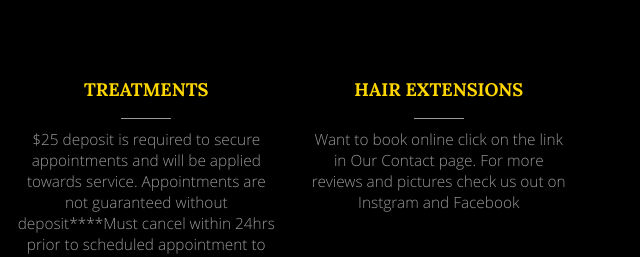
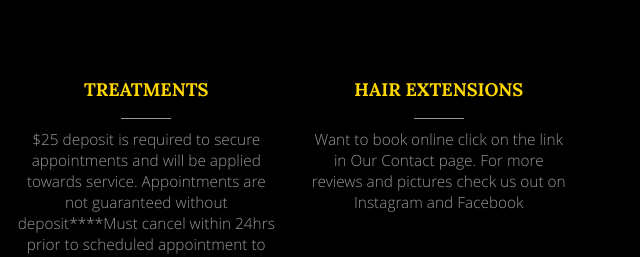
Before and after one commit to 3rikmitch/Naturallycoiledsalon, a plain HTML site: page index.html in a window 1280 px wide. Shown: the part 860-1117 px from the top of the page, 640-1280 px from the left. Drawn offline with Linux system fonts and the light colour scheme.

```diff
--- a/index.html
+++ b/index.html
@@ -107,7 +107,7 @@
                             <div class="service-item text-center">
                                 <h5>Hair Extensions</h5>
                                 <div class="separator2"></div>
-                                <p>Want to book online click on the link in Our Contact page. For more reviews and pictures check us out on Instgram and Facebook</p>
+                                <p>Want to book online click on the link in Our Contact page. For more reviews and pictures check us out on Instagram and Facebook</p>
                             </div>
                         </div>
 
```
